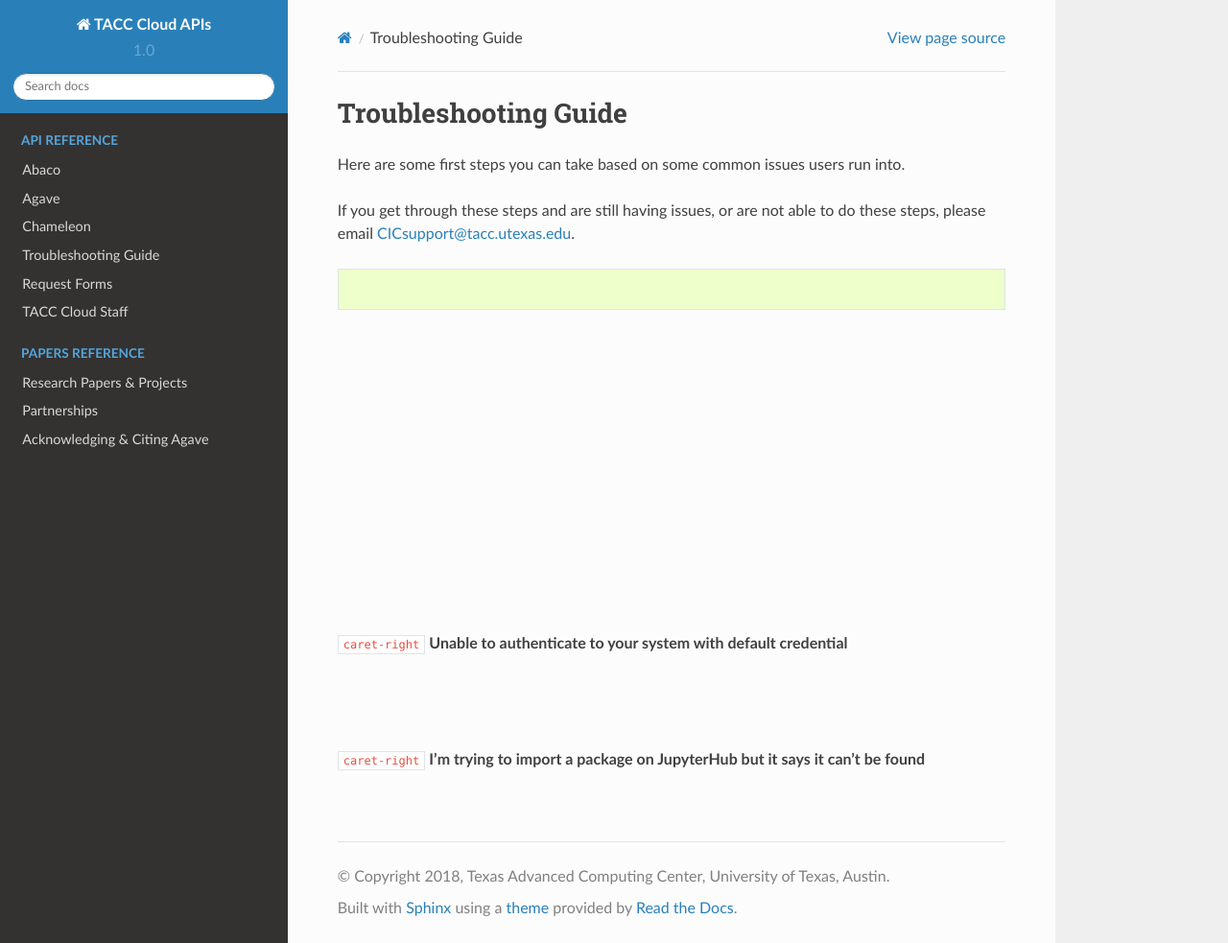
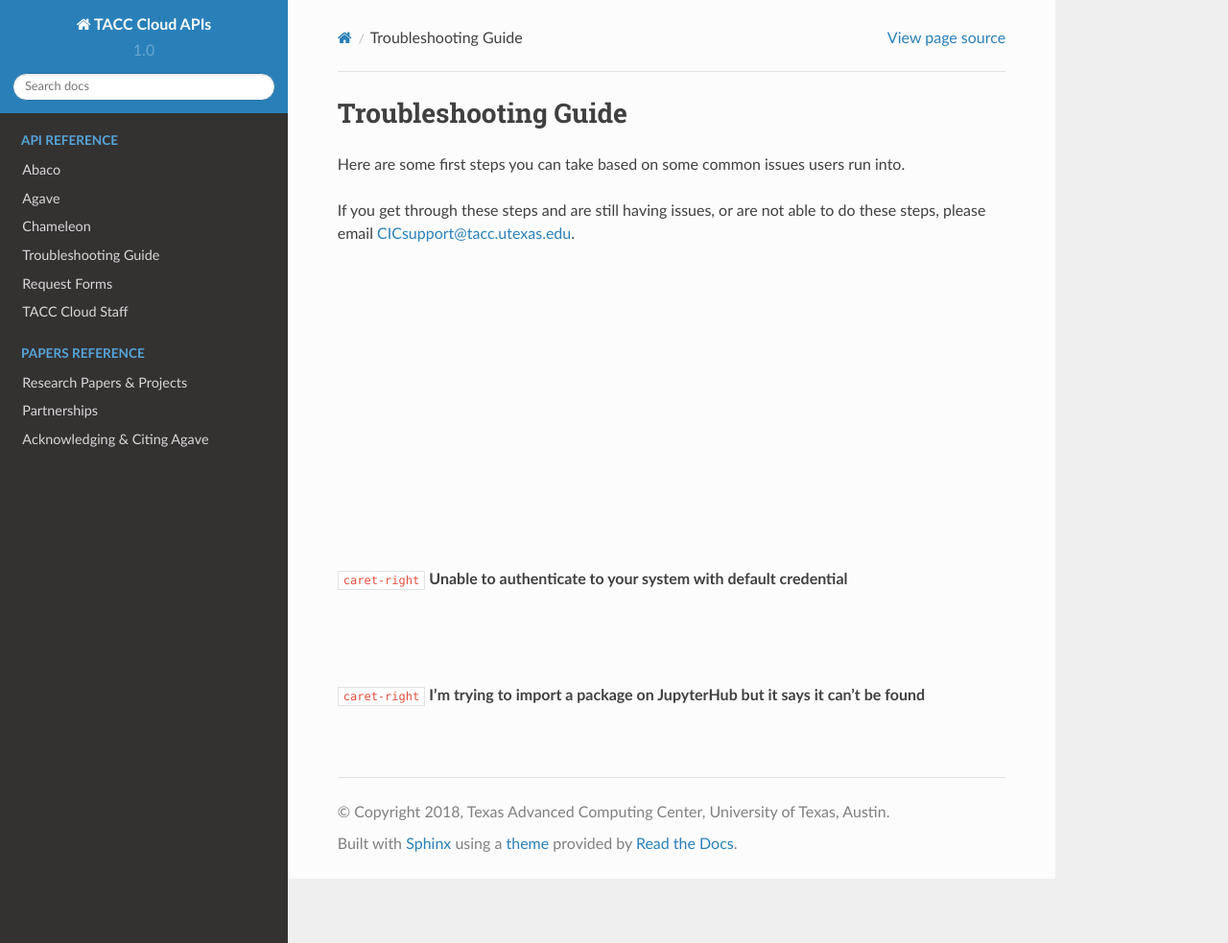
Before and after one commit to TACC-Cloud/tacc-cloud-docs, a Sphinx documentation site: the page built from docs/resources/troubleshooting-guide.rst, in a window 1280 px wide and 983 px high. Shown: the whole window at 96% size. Built offline with Sphinx 7.4.7 and the Read the Docs theme 2.0.0, drawn with Linux system fonts in a browser that asks for light colours; cross-references to code outside the pages are shown as plain code.

Commit message:
Update troubleshooting-guide.rst

```diff
--- a/docs/resources/troubleshooting-guide.rst
+++ b/docs/resources/troubleshooting-guide.rst
@@ -12,7 +12,7 @@
 
 If you get through these steps and are still having issues, or are not able to do these steps, please email CICsupport@tacc.utexas.edu.
 
-.. code-block:: plaintext
+
 
 
 .. container:: foldable
@@ -26,15 +26,15 @@
 
      .. code-block:: plaintext
 
-    The most common version of this error is: The server, while acting as a gateway or proxy, received an invalid response from the upstream server it accessed in attempting to fulfill the request. This error tends to stem from the SSH keys that the storage system is registered with. You can check your SSH keys with a couple of different tests:
+   The most common version of this error is: The server, while acting as a gateway or proxy, received an invalid response from the upstream server it accessed in attempting to fulfill the request. This error tends to stem from the SSH keys that the storage system is registered with. You can check your SSH keys with a couple of different tests:
 
-    1. Try to list files on this storage system
-    2. Try to manually SSH to the host of the storage system with your key
-    3. SSH to the host of the storage system, cd to ~.ssh/authorized_keys. Make sure the key is in this file, is correct, and has no group access.
-    Other things to check:
+       1. Try to list files on this storage system
+       2. Try to manually SSH to the host of the storage system with your key
+       3. SSH to the host of the storage system, cd to ~.ssh/authorized_keys. Make sure the key is in this file, is correct, and has no group access.
+       Other things to check:
 
-    1. Find the root dir in your storage system’s definition. SSH to the storage system’s host and make sure you can SSH to that root dir as yourself.
-    2. Check that there are no typos in your storage system definition. For example, make sure the host in your definition is the same host that your keys are on, and that your root dir is correct.
+       1. Find the root dir in your storage system’s definition. SSH to the storage system’s host and make sure you can SSH to that root dir as yourself.
+       2. Check that there are no typos in your storage system definition. For example, make sure the host in your definition is the same host that your keys are on, and that your root dir is correct.
 |
 
 .. container:: foldable
```
